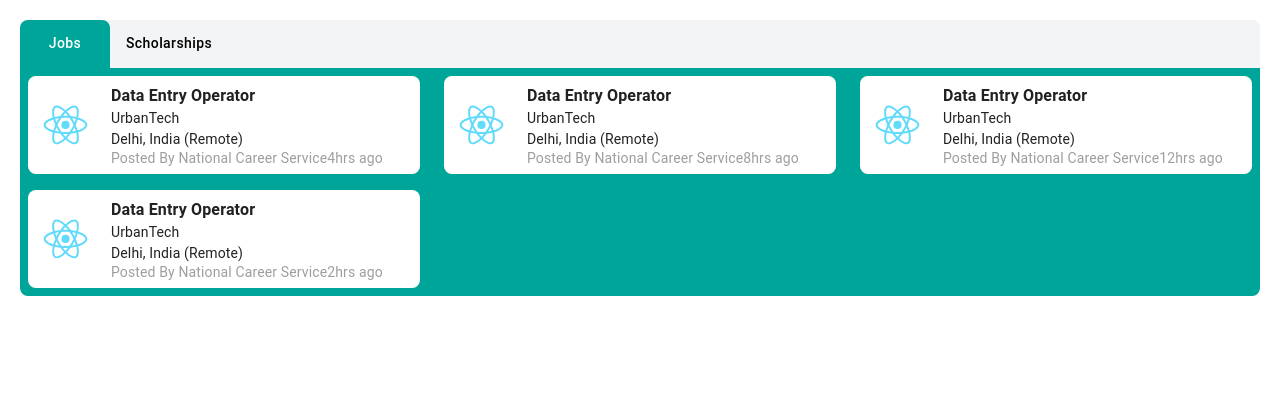
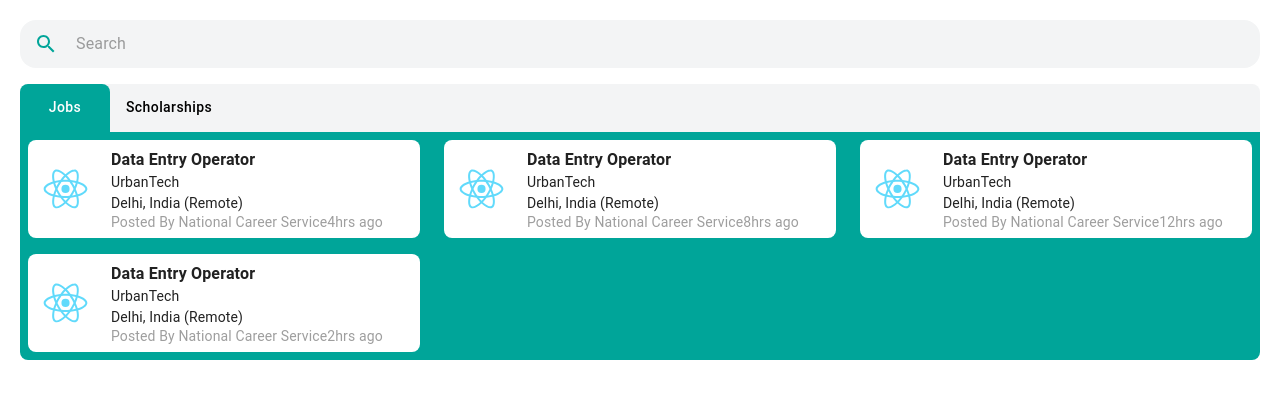
Before and after one commit to ONEST-Network/ref-seeker-app, a React (Create React App) app in the folder seeker-portal/: page / in a window 1280 px wide. Shown: the top 398 px of the page. Built offline with nearby package versions, Linux system fonts and the light colour scheme.

Commit message:
search field added

```diff
--- a/seeker-portal/src/App.css
+++ b/seeker-portal/src/App.css
@@ -56,3 +56,10 @@
   justify-content: flex-end;
   align-items: end;
 }
+.search-box{
+  margin-bottom: 1rem;
+  background: #f3f4f5 !important;
+  border-radius: 1rem !important;
+  border: none;
+  box-shadow: none !important;
+}
--- a/seeker-portal/src/App.js
+++ b/seeker-portal/src/App.js
@@ -9,7 +9,10 @@
 import CardContent from '@mui/material/CardContent';
 import './App.css';
 import Grid from '@mui/material/Grid';
-
+import Paper from '@mui/material/Paper';
+import InputBase from '@mui/material/InputBase';
+import IconButton from '@mui/material/IconButton';
+import SearchIcon from '@mui/icons-material/Search';
 function CustomTabPanel(props) {
   const { children, value, index, ...other } = props;
   return (
@@ -50,6 +53,14 @@
   };
 
   return (
+    <>
+    <Paper component="form" sx={{ p: '2px 4px', display: 'flex', alignItems: 'center'}} className='search-box'>
+      <IconButton type="button" sx={{ p: '10px' }} aria-label="search" color='primary'>
+        <SearchIcon />
+      </IconButton>
+      <InputBase sx={{ ml: 1, flex: 1 }} placeholder="Search" inputProps={{ 'aria-label': 'search' }} />
+    </Paper>
+
     <Box sx={{ width: '100%' }}>
         <Box>
           <Tabs value={value} onChange={handleChange} aria-label="tabs" className='tabs-list'>
@@ -175,6 +186,6 @@
             </Grid>
           </Grid>
         </CustomTabPanel>
-    </Box>
+      </Box></>
   );
 }
--- a/seeker-portal/src/theme.js
+++ b/seeker-portal/src/theme.js
@@ -4,10 +4,10 @@
 const theme = createTheme({
   palette: {
     primary: {
-      main: '#556cd6',
+      main: '#00A599',
     },
     secondary: {
-      main: '#19857b',
+      main: '#FED654',
     },
     accent: {
       main: '#0062FF',
```
Lines whose indentation alone changed are shown as unchanged.
